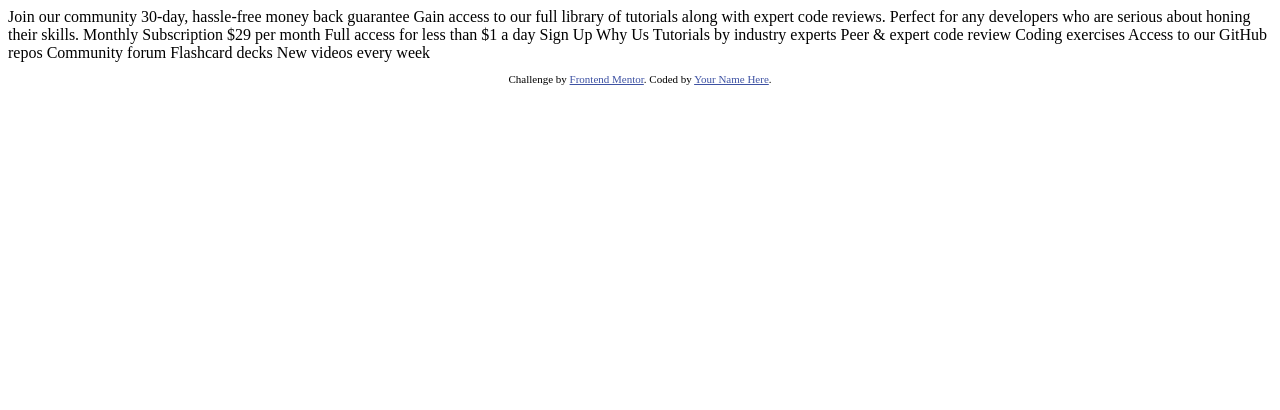
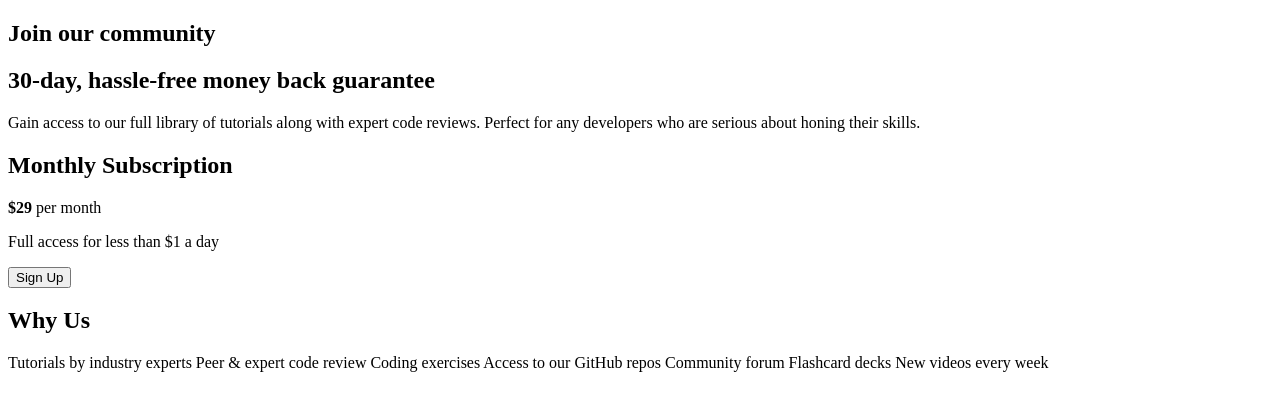
Before and after one commit to sthallysson/single-price-grid-component, a plain HTML site: page index.html in a window 1280 px wide. Drawn offline with Linux system fonts and the light colour scheme.

Commit message:
feat: implement HTML structure and reset CSS

```diff
--- /dev/null
+++ b/css/styles.css
@@ -0,0 +1,5 @@
+* {
+  margin: 0;
+  padding: 0;
+  box-sizing: border-box;
+}
--- a/index.html
+++ b/index.html
@@ -1,50 +1,47 @@
 <!DOCTYPE html>
 <html lang="en">
   <head>
-  <meta charset="UTF-8">
-  <meta name="viewport" content="width=device-width, initial-scale=1.0"> <!-- displays site properly based on user's device -->
+    <meta charset="UTF-8" />
+    <meta name="viewport" content="width=device-width, initial-scale=1.0" />
 
-  <link rel="icon" type="image/png" sizes="32x32" href="./images/favicon-32x32.png">
+    <link
+      rel="icon"
+      type="image/png"
+      sizes="32x32"
+      href="./images/favicon-32x32.png"
+    />
 
     <title>Frontend Mentor | Single Price Grid Component</title>
 
-  <!-- Feel free to remove these styles or customise in your own stylesheet 👍 -->
-  <style>
-    .attribution { font-size: 11px; text-align: center; }
-    .attribution a { color: hsl(228, 45%, 44%); }
-  </style>
+    <link rel="stylesheet" href="css/style.css" />
   </head>
   <body>
-  Join our community
+    <main class="container">
+      <section class="join">
+        <h1 class="join__title">Join our community</h1>
+        <h2 class="join__subtitle">30-day, hassle-free money back guarantee</h2>
+        <p>
+          Gain access to our full library of tutorials along with expert code
+          reviews. Perfect for any developers who are serious about honing their
+          skills.
+        </p>
+      </section>
 
-  30-day, hassle-free money back guarantee
+      <section class="subscription">
+        <h2 class="subscription__title">Monthly Subscription</h2>
+        <p class="subscription__price"><strong>&dollar;29 </strong>per month</p>
+        <p>Full access for less than &dollar;1 a day</p>
+        <button class="subscription__btn">Sign Up</button>
+      </section>
 
-  Gain access to our full library of tutorials along with expert code reviews.
-  Perfect for any developers who are serious about honing their skills.
-
-  Monthly Subscription
-
-  &dollar;29 per month
-
-  Full access for less than &dollar;1 a day
-
-  Sign Up
-
-  Why Us
-
-  Tutorials by industry experts
-  Peer &amp; expert code review
-  Coding exercises
-  Access to our GitHub repos
-  Community forum
-  Flashcard decks
+      <section class="why">
+        <h2 class="why__title">Why Us</h2>
+        <p class="why__description">
+          Tutorials by industry experts Peer &amp; expert code review Coding
+          exercises Access to our GitHub repos Community forum Flashcard decks
           New videos every week
-
-  <footer>
-    <p class="attribution">
-      Challenge by <a href="https://www.frontendmentor.io?ref=challenge" target="_blank">Frontend Mentor</a>.
-      Coded by <a href="#">Your Name Here</a>.
         </p>
-  </footer>
+      </section>
+    </main>
   </body>
 </html>
```
Lines whose indentation alone changed are shown as unchanged.
